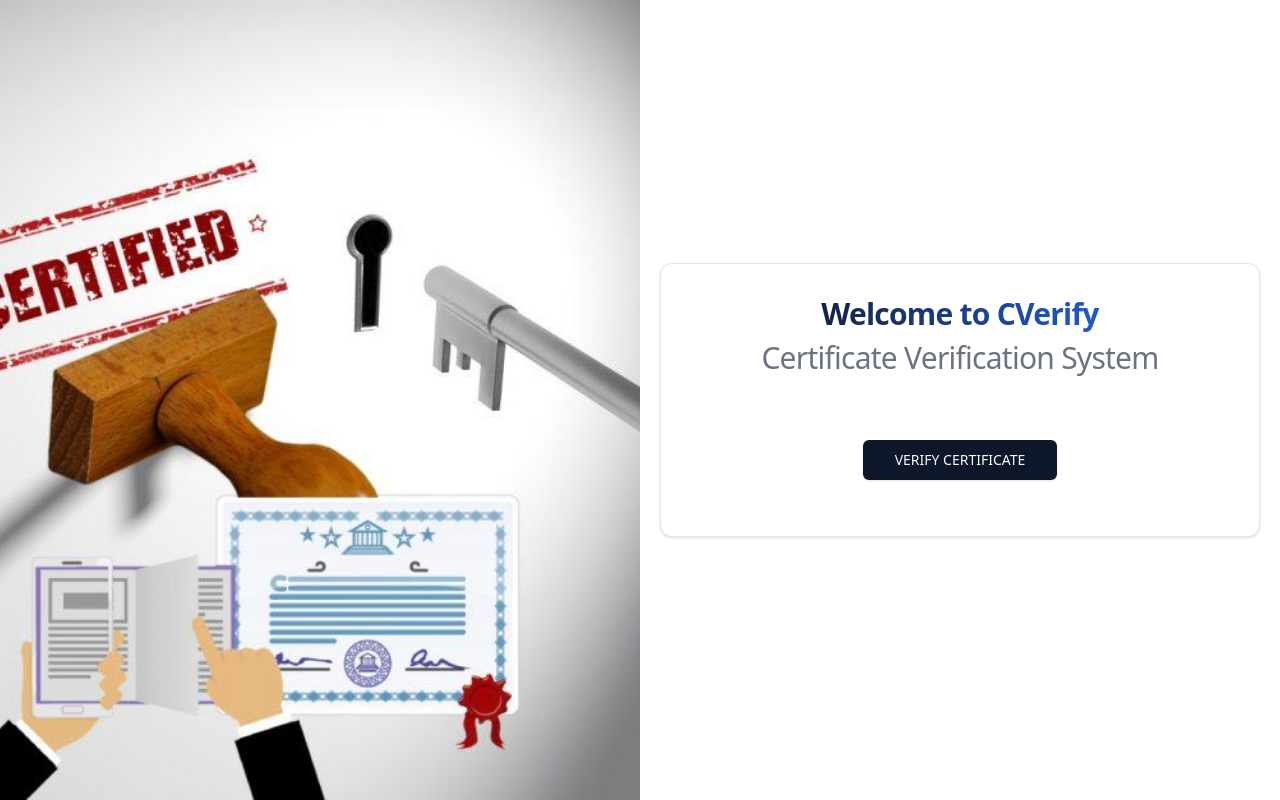
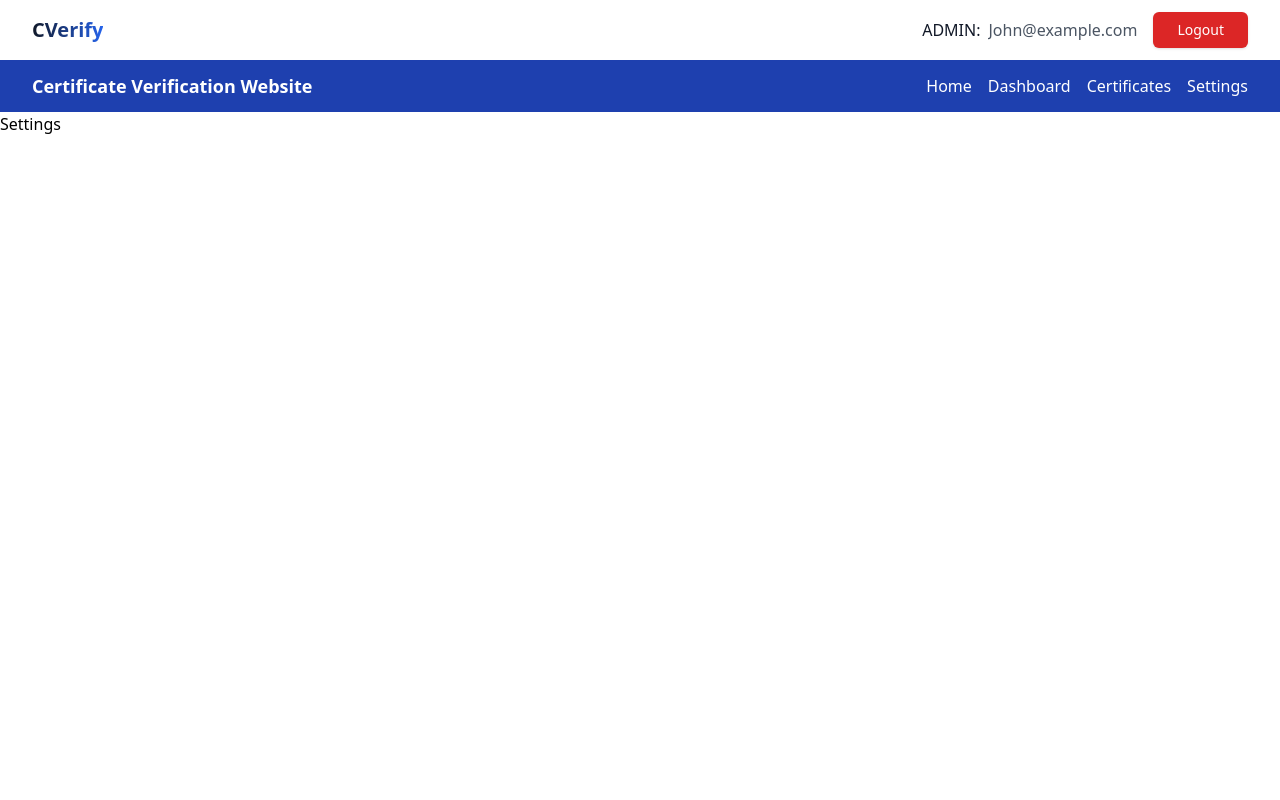
Before and after one commit to Byaxy/certificate-verification-system, a React (Vite) app: page /admin/settings in a window 1280 px wide. Before the commit this address led to /. Built offline with nearby package versions, Linux system fonts and the light colour scheme.

Commit message:
fixing up

```diff
--- a/src/App.jsx
+++ b/src/App.jsx
@@ -15,6 +15,7 @@
 import Header from "./components/Header";
 import CertificateSection from "./pages/AdminCertificate/CertificateSection";
 import Dashboard from "./pages/Dashboard/Dashboard";
+import Settings from "./pages/AdminSettings/Settings";
 //import Footer from "./components/Footer";
 
 const App = () => {
@@ -33,7 +34,7 @@
         >
           <Route index element={<Dashboard/>} />
           <Route path="certificates" element={<CertificateSection/>} />
-
+          <Route path="settings" element={<Settings/>} />
         </Route>
         <Route path="/verify-certificate" element={<VerifyCertificate />} />
         <Route
--- a/src/components/Header.jsx
+++ b/src/components/Header.jsx
@@ -26,7 +26,7 @@
       {/* Max width container */}
       <div className="max-w-7xl mx-auto px-5 sm:px-6 lg:px-8">
         {/* Header content */}
-        <div className="flex flex-row items-center justify-between py-3 gap-4">
+        <div className="flex flex-row items-center justify-between sm:py-3 py-1 gap-4">
           {/* Logo Section */}
           <Link to="/" className="flex items-center">
             <span className="font-bold text-xl bg-gradient-to-r to-primary from-gray-900 bg-clip-text text-transparent">
--- a/src/pages/AdminCertificate/CertificateModal.jsx
+++ b/src/pages/AdminCertificate/CertificateModal.jsx
@@ -32,7 +32,7 @@
       className="fixed top-0 left-0 w-full h-full flex items-center justify-center"
       style={{ backgroundColor: 'rgba(0, 0, 0, 0.5)' }}
     >
-      <div className="bg-white p-4 rounded shadow-md w-1/2">
+      <div className="bg-white p-4 rounded shadow-md md:w-1/2 w-[90%]">
         <h2 className="text-lg font-bold mb-4">
           {certificate.id ? 'Edit Certificate' : 'Add Certificate'}
         </h2>
--- a/src/pages/AdminCertificate/CertificateSection.jsx
+++ b/src/pages/AdminCertificate/CertificateSection.jsx
@@ -1,7 +1,6 @@
 import { useState, useEffect } from "react";
 import CertificateTable from "./CertificateTable";
 import CertificateModal from "./CertificateModal";
-import { Link } from "react-router-dom";
 
 const CertificateSection = () => {
   const [certificates, setCertificates] = useState([]);
@@ -40,21 +39,13 @@
   return (
     <div className="p-4 m-4 rounded border-2 shadow-md">
       <h1 className="text-2xl font-bold mb-4">Certificates</h1>
-      <div className="flex items-center justify-between">
+      <div>
         <button
           className="bg-blue-500 hover:bg-blue-700 text-white font-semibold py-2 px-4 rounded"
           onClick={handleAddCertificate}
         >
           Add Certificate
         </button>
-        <Link to={"/admin"}>
-          <button
-            className="bg-red-500 hover:bg-red-700 text-white font-semibold py-2 px-4 rounded"
-            onClick={handleAddCertificate}
-          >
-            Back to dashboard
-          </button>
-        </Link>
       </div>
       <CertificateTable
         certificates={certificates}
--- a/src/pages/AdminCertificate/CertificateTable.jsx
+++ b/src/pages/AdminCertificate/CertificateTable.jsx
@@ -20,15 +20,15 @@
             <td className="px-4 py-2">{certificate.name}</td>
             <td className="px-4 py-2">{certificate.issuer}</td>
             <td className="px-4 py-2">{certificate.dateIssued}</td>
-            <td className="px-4 py-2">
+            <td className="px-4 py-2 flex items-center justify-center">
               <button
-                className="bg-green-500 hover:bg-orange-700 text-white font-bold py-2 px-4 rounded"
+                className="bg-green-500 hover:bg-green-700 text-white font-semibold py-2 px-4 mr-4 rounded"
                 onClick={() => onEdit(certificate)}
               >
                 Edit
               </button>
               <button
-                className="bg-red-500 hover:bg-red-700 text-white font-bold py-2 px-4 rounded"
+                className="bg-red-500 hover:bg-red-700 text-white font-semibold py-2 px-4 rounded"
                 onClick={() => onDelete(certificate.id)}
               >
                 Delete
--- a/src/pages/AdminDashboard.jsx
+++ b/src/pages/AdminDashboard.jsx
@@ -1,9 +1,17 @@
 import { Outlet } from "react-router-dom";
+import DashboardHeader from "./Dashboard/DashboardHeader";
+import DashboardSidebar from "./Dashboard/DashboardSidebar";
 
 const AdminDashboard = () => {
-  return <div>
-    <Outlet/>
-    </div>;
+  return (
+    <div className="relative">
+      <DashboardHeader />
+      <div className="h-[100dvh] hidden  top-0 absolute right-0 ">
+        <DashboardSidebar />
+      </div>
+      <Outlet />
+    </div>
+  );
 };
 
 export default AdminDashboard;
--- /dev/null
+++ b/src/pages/AdminSettings/Settings.jsx
@@ -0,0 +1,9 @@
+
+
+const Settings = () => {
+  return (
+    <div>Settings</div>
+  )
+}
+
+export default Settings
--- a/src/pages/Dashboard/Dashboard.jsx
+++ b/src/pages/Dashboard/Dashboard.jsx
@@ -1,13 +1,9 @@
-import DashboardHeader from "..//Dashboard/DashboardHeader"
 import DashboardContent from "./DashboardContent";
-import DashboardSidebar from "./DashboardSidebar";
 
 const Dashboard = () => {
     return (
       <div className="h-screen flex flex-col">
-        <DashboardHeader/>
         <div className="flex flex-grow">
-          <DashboardSidebar/>
           <DashboardContent/>
         </div>
       </div>
--- a/src/pages/Dashboard/DashboardContent.jsx
+++ b/src/pages/Dashboard/DashboardContent.jsx
@@ -1,29 +1,32 @@
+import RecentActivity from "./RecentActivity";
+
 const DashboardContent = () => {
-    return (
-      <main className="p-4 flex-grow">
+  return (
+    <main className="w-full py-7">
+      <div className="max-w-7xl mx-auto px-5 sm:px-6 lg:px-8">
         <h1 className="text-lg font-bold mb-4">Dashboard Overview</h1>
-        <div className="flex justify-between mb-4">
-          <div className="bg-white p-4 rounded shadow-md w-64">
-            <h2 className="text-lg font-bold mb-2">Total Certificates</h2>
-            <p className="text-2xl">100</p>
+        <div className="grid grid-cols-1 sm:grid-cols-2 md:grid-cols-3 gap-4">
+          <div className="bg-white p-4 rounded shadow-md sm:h-[140px] h-[100px] flex flex-col justify-center ">
+            <h2 className="sm:text-lg text-base font-semibold mb-2">Total Certificates</h2>
+            <p className="sm:text-2xl text-xl">100</p>
           </div>
-          <div className="bg-white p-4 rounded shadow-md w-64">
-            <h2 className="text-lg font-bold mb-2">Total Verification Requests</h2>
-            <p className="text-2xl">50</p>
+          <div className="bg-white p-4 rounded shadow-md sm:h-[140px] h-[100px] flex flex-col justify-center">
+            <h2 className="sm:text-lg text-base font-semibold mb-2">
+              Total Verification Requests
+            </h2>
+            <p className="sm:text-2xl text-xl">50</p>
           </div>
-          <div className="bg-white p-4 rounded shadow-md w-64">
-            <h2 className="text-lg font-bold mb-2">Pending Requests</h2>
-            <p className="text-2xl">20</p>
+          <div className="bg-white p-4 rounded shadow-md sm:h-[140px] h-[100px] flex flex-col justify-center">
+            <h2 className="sm:text-lg text-base font-semibold mb-2">Pending Requests</h2>
+            <p className="sm:text-2xl text-xl">20</p>
           </div>
         </div>
         <div className="mb-4">
-          <h2 className="text-lg font-bold mb-2">Recent Activity</h2>
-          <ul>
-          <li>Certificate uploaded by John Doe</li>
-          <li>Verification request from Jane Doe</li>
-        </ul>
+          <RecentActivity />
         </div>
-        </main>
-    )}
+      </div>
+    </main>
+  );
+};
 
-    export default DashboardContent;
+export default DashboardContent;
--- a/src/pages/Dashboard/DashboardHeader.jsx
+++ b/src/pages/Dashboard/DashboardHeader.jsx
@@ -2,20 +2,27 @@
 
 const DashboardHeader = () => {
   return (
-      <header className="bg-blue-800 text-white p-4 flex justify-between items-center">
-        <div className="font-bold text-lg">Certificate Verification Website</div>
-        <nav>
-          <ul className="flex items-center">
-            <Link to={"/admin"}><li className="mr-4">Dashboard</li></Link>
-            <Link to={"/admin/certificates"}><li className="mr-4">Certificates</li></Link>
-            <li className="mr-4">Verification Requests</li>
-            <li className="mr-4">Users</li>
-            <li className="mr-4">Settings</li>
+    <header className="bg-blue-800 text-white w-full ">
+      <div className="max-w-7xl mx-auto px-5 sm:px-6 lg:px-8 flex justify-between items-center py-3">
+        <div className="font-bold text-lg">
+          Certificate Verification Website
+        </div>
+        <nav className="">
+          <ul className="md:flex hidden items-center">
+            <Link to={"/"}>
+              <li className="ml-4">Home</li>
+            </Link>
+            <Link to={"/admin"}>
+              <li className="ml-4">Dashboard</li>
+            </Link>
+            <Link to={"/admin/certificates"}>
+              <li className="ml-4">Certificates</li>
+            </Link>
+            <Link to={"/admin/settings"}>
+              <li className="ml-4">Settings</li>
+            </Link>
           </ul>
         </nav>
-        <div className="flex items-center">
-          <span>John Doe</span>
-          <img src="profile-picture.jpg" alt="Profile Picture" className="w-8 h-8 ml-2 rounded-full" />
       </div>
     </header>
   );
--- a/src/pages/Dashboard/DashboardSidebar.jsx
+++ b/src/pages/Dashboard/DashboardSidebar.jsx
@@ -2,27 +2,22 @@
 
 const DashboardSidebar = () => {
     return (
-      <aside className="bg-gray-200 p-4 w-64">
+      <aside className="bg-transaprent shadow-md backdrop-blur-md text-black font-semibold mt-5 p-4 w-64 h-full">
         <ul>
-          <li className="mb-2">
-            <Link to={"/admin/certificates"} className="text-gray-600 hover:text-blue-800">
+          <li className="mb-4">
+            <Link to={"/admin"} className="text-gray-600 hover:text-blue-800">
+              Dashboard
+            </Link>
+          </li>
+          <li className="mb-4">
+          <Link to={"/admin/certificates"} className="text-gray-600 hover:text-blue-800">
               All Certificates
             </Link>
           </li>
-          <li className="mb-2">
-            <a href="#" className="text-gray-600 hover:text-blue-800">
-              Verification Requests
-            </a>
-          </li>
-          <li className="mb-2">
-            <a href="#" className="text-gray-600 hover:text-blue-800">
-              Users
-            </a>
-          </li>
-          <li className="mb-2">
-            <a href="#" className="text-gray-600 hover:text-blue-800">
+          <li className="mb-4">
+          <Link to={"/admin/settings"} className="text-gray-600 hover:text-blue-800">
               Settings
-            </a>
+            </Link>
           </li>
         </ul>
       </aside>
--- /dev/null
+++ b/src/pages/Dashboard/RecentActivity.jsx
@@ -0,0 +1,74 @@
+import { Link } from "react-router-dom";
+import { useEffect, useState } from "react";
+
+function RecentActivity() {
+  const [recentCertificates, setRecentCertificates] = useState([]);
+  const [loading, setLoading] = useState(true);
+
+  //  API URL (Replace with real backend endpoint)
+  const apiEndpoint = "https://api/certificates";
+
+  // Fetch and process certificates
+  useEffect(() => {
+    const fetchRecentCertificates = async () => {
+      try {
+        setLoading(true);
+        const response = await fetch(apiEndpoint); // Fetch data from the API
+        const data = await response.json();
+
+        // Sort certificates by issueDate (descending) and pick the top 5
+        const sortedCertificates = data
+          .sort((a, b) => new Date(b.issueDate) - new Date(a.issueDate))
+          .slice(0, 5); // Get the top 5 most recent certificates
+
+        setRecentCertificates(sortedCertificates);
+      } catch (error) {
+        console.error("Error fetching certificates:", error);
+      } finally {
+        setLoading(false);
+      }
+    };
+
+    fetchRecentCertificates();
+  }, []);
+
+  return (
+    <div className="max-w-6xl mx-auto my-8 p-6 bg-white shadow-md rounded-lg">
+      <div className="flex items-center justify-between">
+        <h2 className="sm:text-2xl text-xl font-bold text-gray-800 mb-4">
+          Recent Activity
+        </h2>
+        <Link to={"/admin/certificates"}>
+          <button className="border-2 rounded-sm border-blue-700 text-[14px] sm:text-base sm:px-4 px-3 sm:py-1.5 py-1 hover:bg-blue-700 hover:text-white transition-all">View All</button>
+        </Link>
+      </div>
+      {loading ? (
+        <p className="text-gray-500">Loading recent certificates...</p>
+      ) : recentCertificates.length > 0 ? (
+        <ul className="space-y-4">
+          {recentCertificates.map((certificate) => (
+            <li
+              key={certificate.certificateID}
+              className="p-4 bg-gray-50 rounded-lg shadow-sm hover:bg-gray-100 transition"
+            >
+              <p className="text-lg font-semibold text-gray-700">
+                {certificate.name}
+              </p>
+              <p className="text-gray-600">
+                <strong>Course:</strong> {certificate.course}
+              </p>
+              <p className="text-gray-500">
+                <strong>Issued On:</strong>{" "}
+                {new Date(certificate.issueDate).toLocaleDateString()}
+              </p>
+            </li>
+          ))}
+        </ul>
+      ) : (
+        <p className="text-gray-500">No recent certificates found.</p>
+      )}
+    </div>
+  );
+}
+
+export default RecentActivity;
```
Lines whose indentation alone changed are shown as unchanged.
